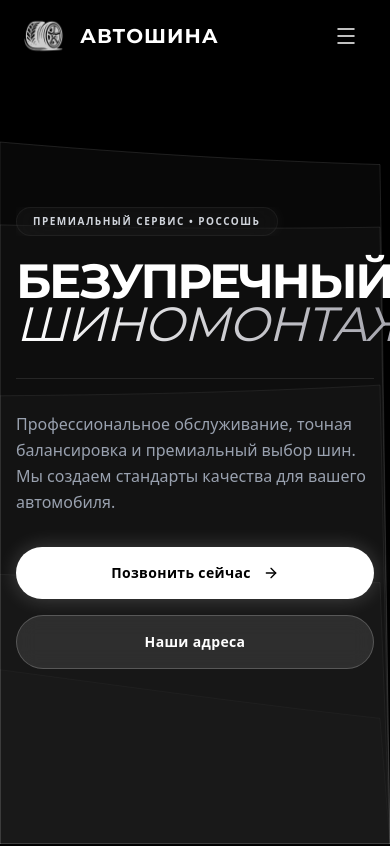
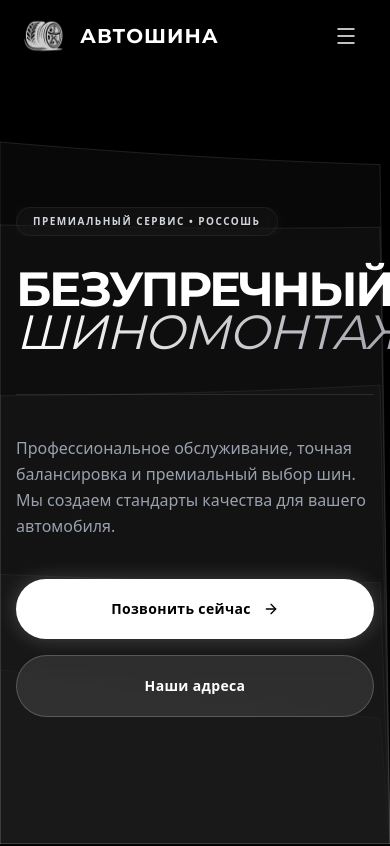
Before and after one commit to v1tzor/avtoshina, a React (Vite) app: page / in a window 390 px wide. Shown: the top 846 px of the page. Built offline with nearby package versions, Linux system fonts and the light colour scheme.

Commit message:
fix: improve glassmorphism rendering and safari compatibility with hardware acceleration and isolation properties

```diff
--- a/src/components/Hero.tsx
+++ b/src/components/Hero.tsx
@@ -11,27 +11,27 @@ export function Hero() {
   return (
     <section
       id="home"
-      className="min-h-[100svh] flex items-center justify-center relative overflow-hidden pt-24 md:pt-32 pb-16 bg-transparent"
+      className="min-h-[100svh] flex items-center justify-center relative overflow-hidden pt-32 md:pt-40 pb-20 bg-transparent"
     >
 
-      <div className="container mx-auto px-4 sm:px-6 lg:px-8 relative z-20 flex flex-col justify-center">
+      <div className="container mx-auto px-4 sm:px-6 lg:px-8 relative z-20 flex flex-col justify-center mt-8 md:mt-0">
         <div className="max-w-6xl w-full">
 
-          <div className={`overflow-hidden mb-6 md:mb-8 transition-all duration-1000 ${isVisible ? 'opacity-100' : 'opacity-0'}`}>
+          <div className={`overflow-hidden mb-8 md:mb-10 transition-all duration-1000 ${isVisible ? 'opacity-100' : 'opacity-0'}`}>
             <span className="inline-block px-4 py-1.5 rounded-full glass text-[10px] md:text-sm font-semibold tracking-[0.15em] text-gray-300 uppercase shadow-[0_0_15px_rgba(255,255,255,0.05)] border border-white/10">
               Премиальный сервис • Россошь
             </span>
           </div>
 
           <h1
-            className={`text-5xl sm:text-7xl md:text-8xl lg:text-[9rem] xl:text-[10rem] mb-8 md:mb-12 tracking-tighter text-white transition-all duration-1000 delay-100 ${isVisible ? 'opacity-100 translate-y-0' : 'opacity-0 translate-y-12'}`}
+            className={`text-5xl sm:text-7xl md:text-8xl lg:text-[9rem] xl:text-[10rem] mb-10 md:mb-12 tracking-tighter text-white transition-all duration-1000 delay-100 ${isVisible ? 'opacity-100 translate-y-0' : 'opacity-0 translate-y-12'}`}
             style={{ fontFamily: 'Montserrat, sans-serif', fontWeight: 700, lineHeight: 0.9 }}
           >
             БЕЗУПРЕЧНЫЙ<br/>
             <span className="text-gradient font-light italic tracking-tight">ШИНОМОНТАЖ</span>
           </h1>
 
-          <div className={`flex flex-col md:flex-row md:items-end justify-between gap-8 md:gap-10 border-t border-white/10 pt-8 md:pt-10 mt-8 md:mt-12 transition-all duration-1000 delay-300 ${isVisible ? 'opacity-100 translate-y-0' : 'opacity-0 translate-y-12'}`}>
+          <div className={`flex flex-col md:flex-row md:items-end justify-between gap-10 md:gap-12 border-t border-white/10 pt-10 md:pt-12 mt-10 md:mt-12 transition-all duration-1000 delay-300 ${isVisible ? 'opacity-100 translate-y-0' : 'opacity-0 translate-y-12'}`}>
             <p className="text-base sm:text-lg md:text-xl text-gray-400 max-w-xl font-light leading-relaxed">
               Профессиональное обслуживание, точная балансировка и премиальный выбор шин. Мы создаем стандарты качества для вашего автомобиля.
             </p>
@@ -39,7 +39,7 @@ export function Hero() {
             <div className="flex flex-col sm:flex-row gap-4 sm:gap-6 w-full md:w-auto">
               <a
                 href="tel:+79204281777"
-                className="group flex items-center justify-center gap-3 px-8 py-4 sm:py-5 bg-white rounded-full text-black font-semibold text-sm tracking-wide transition-all hover:bg-gray-200 hover:-translate-y-1 shadow-[0_0_20px_rgba(255,255,255,0.2)] w-full sm:w-auto"
+                className="group flex items-center justify-center gap-3 px-8 py-5 bg-white rounded-full text-black font-semibold text-sm tracking-wide transition-all hover:bg-gray-200 hover:-translate-y-1 shadow-[0_0_20px_rgba(255,255,255,0.2)] w-full sm:w-auto"
               >
                 Позвонить сейчас
                 <ArrowRight size={16} className="group-hover:translate-x-1 transition-transform" />
@@ -50,7 +50,7 @@ export function Hero() {
                   const element = document.getElementById("contacts");
                   element?.scrollIntoView({ behavior: "smooth" });
                 }}
-                className="glass-button flex items-center justify-center px-8 py-4 sm:py-5 rounded-full text-white font-medium text-sm tracking-wide transition-all hover:-translate-y-1 w-full sm:w-auto"
+                className="glass-button flex items-center justify-center px-8 py-5 rounded-full text-white font-medium text-sm tracking-wide transition-all hover:-translate-y-1 w-full sm:w-auto"
               >
                 Наши адреса
               </button>
--- a/src/global.css
+++ b/src/global.css
@@ -317,27 +317,37 @@ html {
   backdrop-filter: blur(16px);
   -webkit-backdrop-filter: blur(16px);
   border: 1px solid rgba(255, 255, 255, 0.05);
+  transform: translateZ(0);
+  -webkit-transform: translateZ(0);
 }
 
 .glass-panel {
   background: linear-gradient(145deg, rgba(255,255,255,0.05) 0%, rgba(255,255,255,0.01) 100%);
+  background-color: rgba(10, 10, 10, 0.6); /* Fallback for Safari */
   backdrop-filter: blur(20px);
   -webkit-backdrop-filter: blur(20px);
   border: 1px solid rgba(255, 255, 255, 0.05);
   box-shadow: 0 8px 32px 0 rgba(0, 0, 0, 0.3);
+  transform: translateZ(0);
+  -webkit-transform: translateZ(0);
+  isolation: isolate; /* Fixes backdrop-filter bleeding */
 }
 
 .glass-button {
   background: rgba(255, 255, 255, 0.1);
   backdrop-filter: blur(10px);
+  -webkit-backdrop-filter: blur(10px);
   border: 1px solid rgba(255, 255, 255, 0.2);
   transition: all 0.3s ease;
+  transform: translateZ(0);
+  -webkit-transform: translateZ(0);
 }
 
 .glass-button:hover {
   background: rgba(255, 255, 255, 0.2);
   border-color: rgba(255, 255, 255, 0.4);
-  transform: translateY(-2px);
+  transform: translateY(-2px) translateZ(0);
+  -webkit-transform: translateY(-2px) translateZ(0);
   box-shadow: 0 4px 20px rgba(255, 255, 255, 0.1);
 }
 
```
